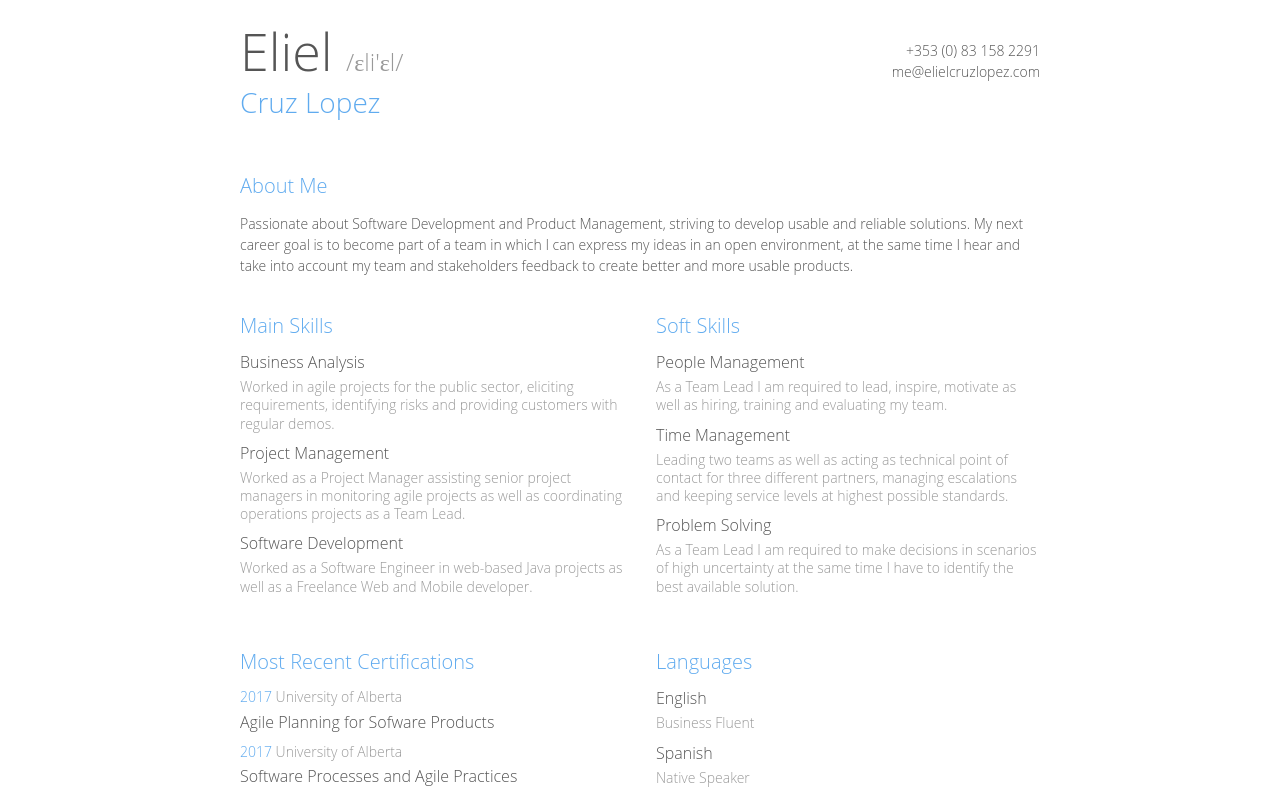
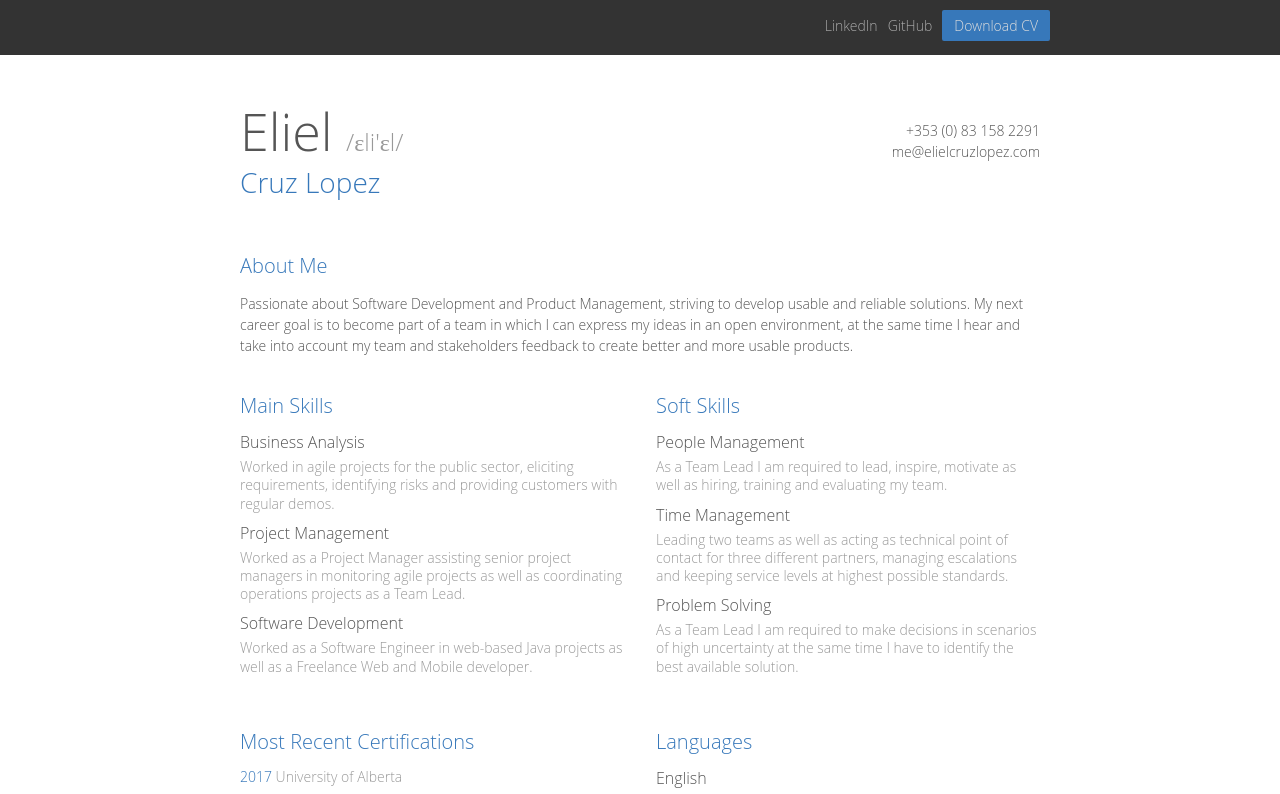
Before and after one commit to elielcruz/elielcruz, a React (Create React App) app: page / in a window 1280 px wide. Shown: the top 794 px of the page. Built offline with nearby package versions, Linux system fonts and the light colour scheme.

Commit message:
Top menu bar added

```diff
--- a/src/App.css
+++ b/src/App.css
@@ -4,14 +4,15 @@
   font-size: 14px;
   color: #555;
   line-height: 150%;
+  margin-top: 100px;
 }
 
 .App-header {
-
+  margin-top: 50px;
 }
 
 .App-header-container {
-  margin: 20px auto 80px auto;
+  margin: 0 auto 80px auto;
   padding: 20px 10%;
   max-width: 800px;
   min-height: 35px;
@@ -45,7 +46,7 @@
 
 .last-name {
   font-size: 28px;
-  color: #60ABEF;
+  color: #3778BA;
 }
 
 .App-body {
@@ -74,7 +75,7 @@ h1 {
 
 h2 {
   font-size: 20px;
-  color: #60ABEF;
+  color: #3778BA;
   font-weight: lighter;
   margin-top: 5px;
 }
@@ -84,6 +85,48 @@ h3 {
   color: #555;
   margin: 5px 0;
   font-weight: lighter;
+}
+
+.top-menu-container {
+  width: 100%;
+  background-color: #333;
+  height: 40px;
+  position: fixed;
+  z-index: 10;
+  padding-top: 15px;
+  top: 0;
+}
+
+.top-menu {
+  margin: 0 auto;
+  max-width: 800px;
+  text-align: right;
+}
+
+.top-menu li {
+  display: inline;
+  margin-right: 10px;
+}
+
+.top-menu-item,
+.top-menu-item:visited {
+  color: #aaa;
+  text-decoration: none;
+}
+.top-menu-item:hover {
+  color: #3778BA;
+  text-decoration: none;
+}
+
+.button-cv {
+  background-color: #3778BA;
+  color: #ddd;
+  text-decoration: none;
+  padding: 6px 12px;
+  border-radius: 2px;
+}
+.button-cv:hover {
+  opacity: 0.8;
 }
 
 .about-me {
@@ -110,7 +153,7 @@ h3 {
 }
 
 .year {
-  color: #60ABEF;
+  color: #3778BA;
 }
 
 .working-experience-item,
--- a/src/App.js
+++ b/src/App.js
@@ -262,6 +262,26 @@ class Education extends React.Component {
 	}
 }
 
+class Menu extends React.Component {
+	render () {
+	return	(
+		<div className="top-menu-container">
+		<ul className="top-menu">
+			<li>
+				<a className="top-menu-item" target="_blank" href="https://www.linkedin.com/in/elielcruzlopez/">LinkedIn</a>
+			</li>
+			<li>
+				<a className="top-menu-item" target="_blank" href="https://github.com/elielcruz">GitHub</a>
+			</li>
+			<li>
+				<a className="button-cv" target="_blank" href="/public/docs/ElielCruzLopez-CV.pdf">Download CV</a>
+			</li>
+		</ul>
+		</div>
+	);
+	}
+}
+
 class App extends Component {
 	constructor () {
     	super();
@@ -278,6 +298,7 @@ class App extends Component {
 	render() {
 	return (
 	  <div className="App">
+	  	<Menu lang={this.state.lang}/>
 	    <div className="App-header">
 	    <div className="App-header-container">
 	      <div className="header-left">
```
Also changed, not shown: 1 other file (tests, documents, lock files or other folders).
